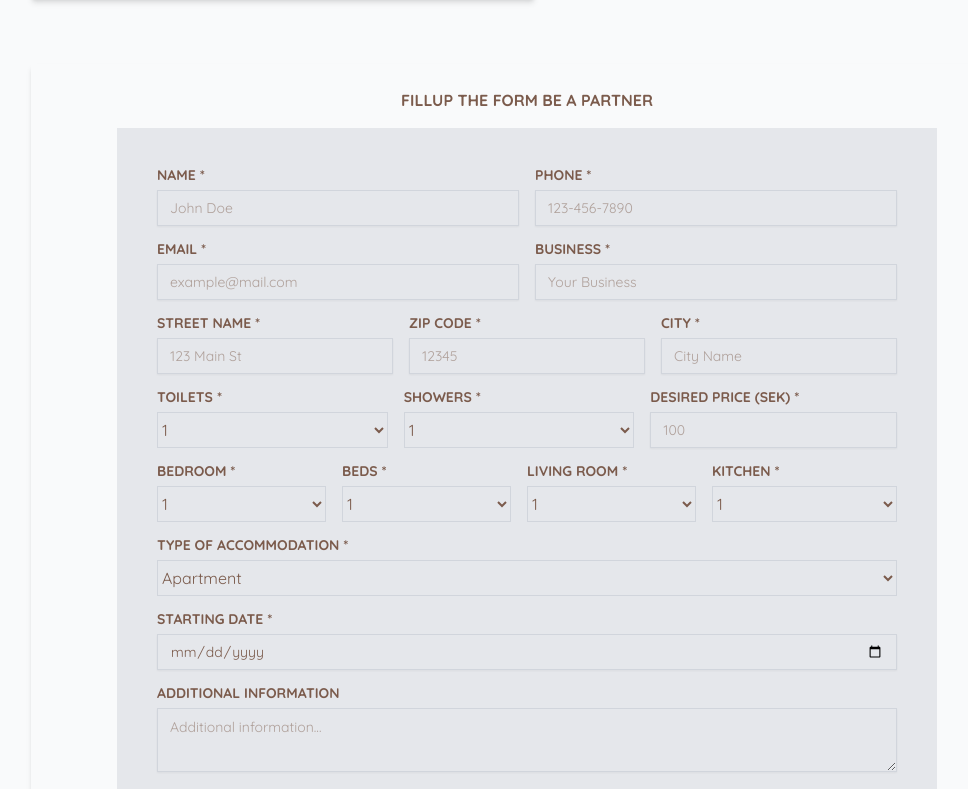
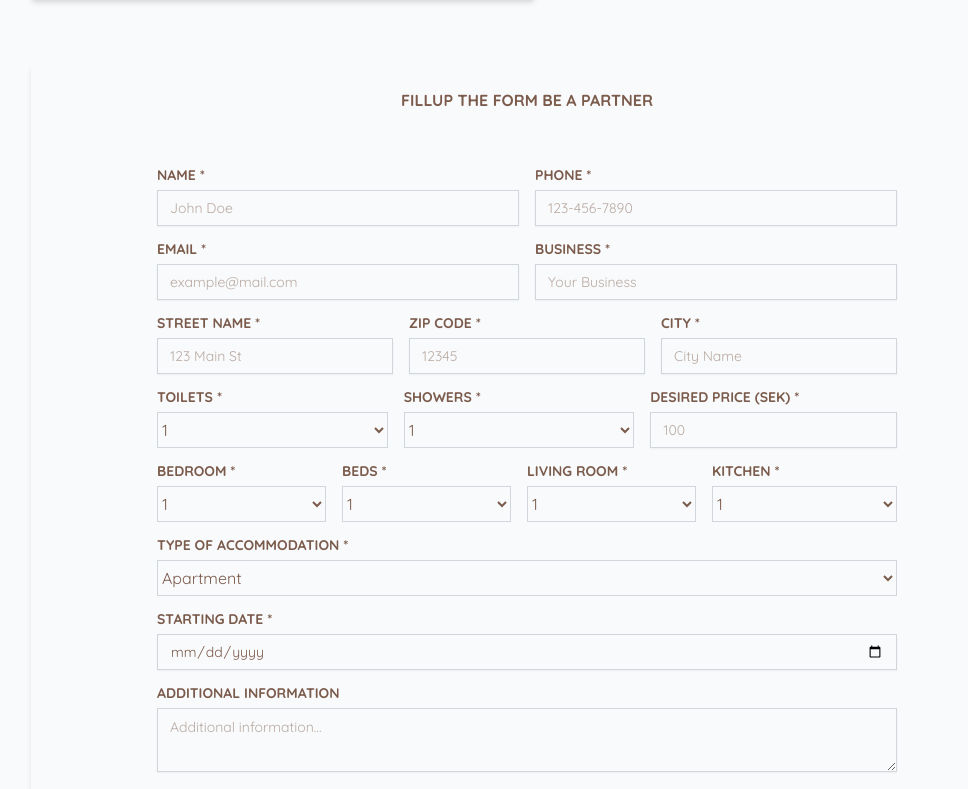
Before and after one commit to raselrzl/stayspace, a Next.js app: page /partner in a window 1280 px wide. Shown: the part 1480-2269 px from the top of the page, without its empty margins (113-1081 px from the left). Built offline with nearby package versions, Linux system fonts and the light colour scheme.

Commit message:
form submitted successfully font

```diff
--- a/app/components/PartnerContactForm.tsx
+++ b/app/components/PartnerContactForm.tsx
@@ -119,7 +119,7 @@ export default function PartnerContactForm() {
       </h1>
 
       <FormProvider {...form}>
-        <form onSubmit={form.handleSubmit(onSubmit)} className="space-y-4 p-10 bg-gray-200">
+        <form onSubmit={form.handleSubmit(onSubmit)} className="space-y-4 p-10">
           <div className="md:flex md:space-x-4">
             <FormField control={form.control} name="name" render={({ field }) => (
               <FormItem className="flex-1">
```
